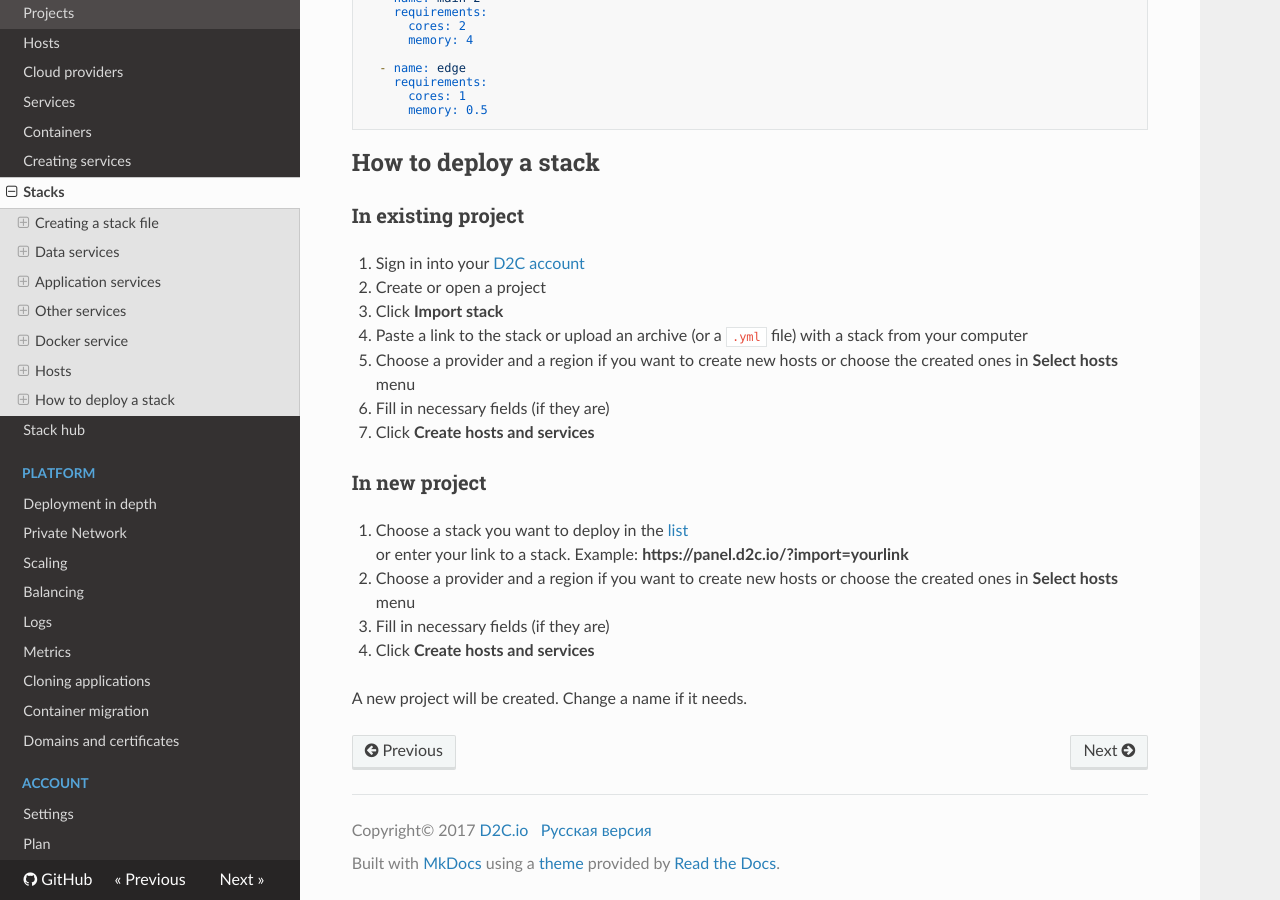
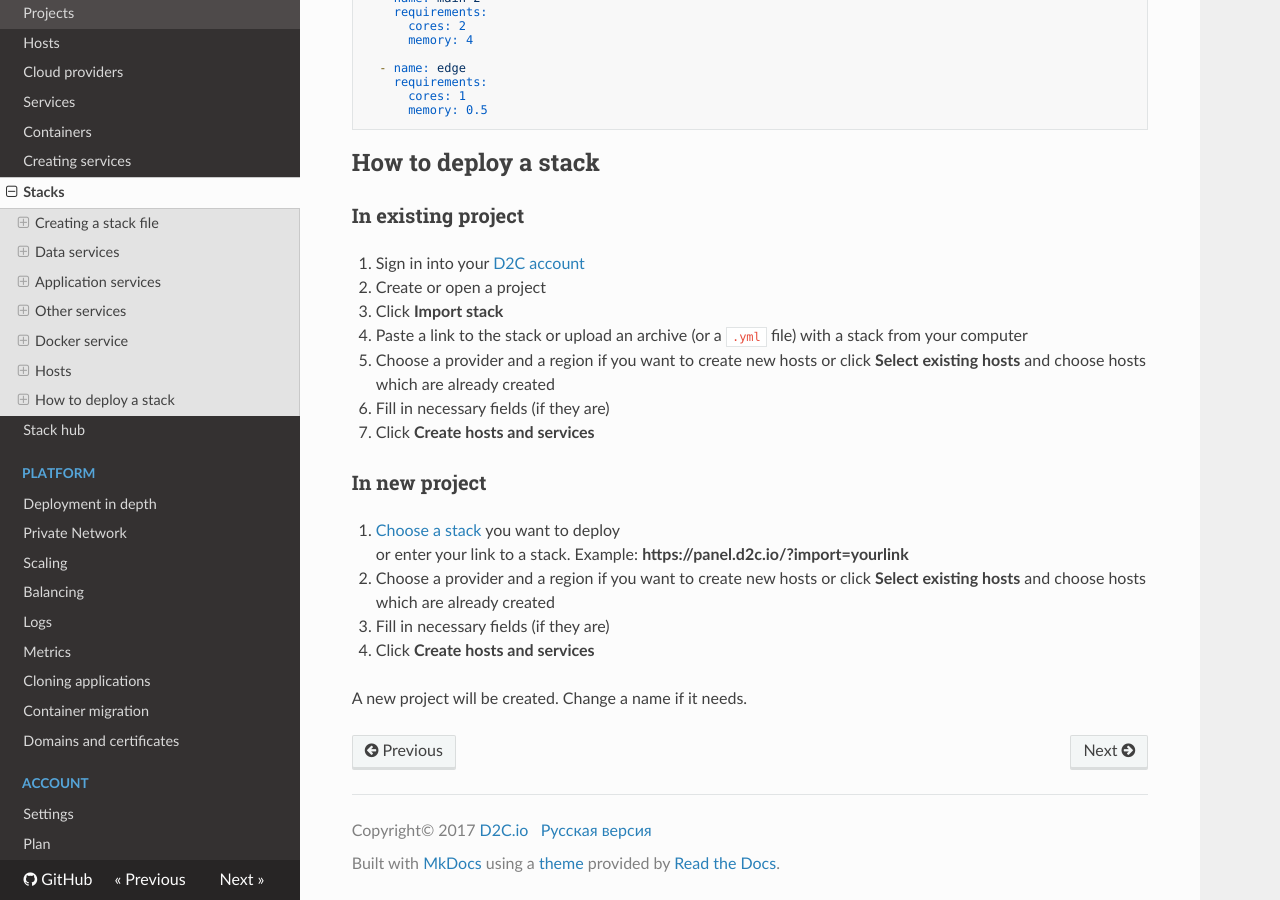
Before and after one commit to d2cio/docs, an MkDocs documentation site: the page built from docs/getting-started/stacks.md, in a window 1280 px wide and 900 px high, scrolled down 6595 px. Built offline with MkDocs 1.6.1, drawn with Linux system fonts in a browser that asks for light colours; nearby versions of some CDN libraries; old or Windows-style settings are respelled for this version of MkDocs.

Commit message:
corrected link and info in stacks

```diff
--- a/docs/getting-started/stacks.md
+++ b/docs/getting-started/stacks.md
@@ -295,14 +295,14 @@ hosts:
 2. Create or open a project
 3. Click **Import stack**
 4. Paste a link to the stack or upload an archive (or a `.yml` file) with a stack from your computer
-5. Choose a provider and a region if you want to create new hosts or choose the created ones in **Select hosts** menu
+5. Choose a provider and a region if you want to create new hosts or click **Select existing hosts** and choose hosts which are already created
 6. Fill in necessary fields (if they are)
 7. Click **Create hosts and services**
 
 ### In new project
 
-1. Choose a stack you want to deploy in the [list](/getting-started/ready-made-stacks) <br> or enter your link to a stack. Example: **https://panel.d2c.io/?import=yourlink**
-2. Choose a provider and a region if you want to create new hosts or choose the created ones in **Select hosts** menu
+1. [Choose a stack](/getting-started/stack-hub) you want to deploy <br> or enter your link to a stack. Example: **https://panel.d2c.io/?import=yourlink**
+2. Choose a provider and a region if you want to create new hosts or click **Select existing hosts** and choose hosts which are already created
 3. Fill in necessary fields (if they are)
 4. Click **Create hosts and services**
 
```
Also changed, not shown: docs/getting-started/hosts.md (+1 -1 lines).
